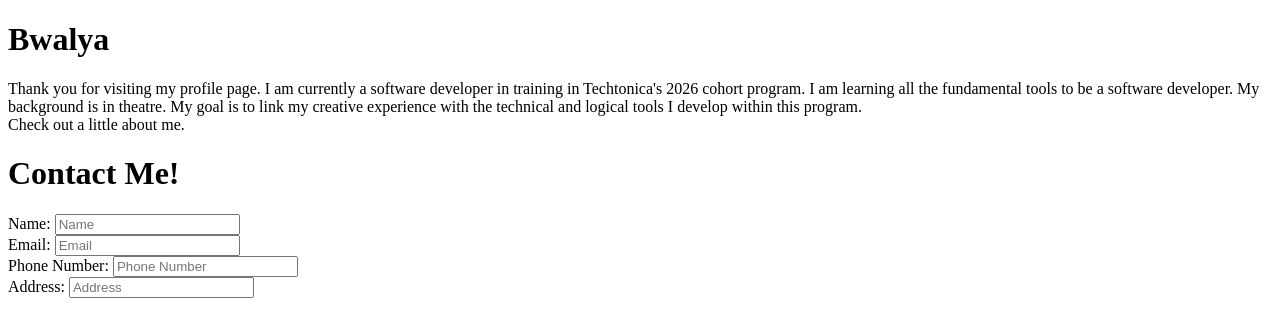
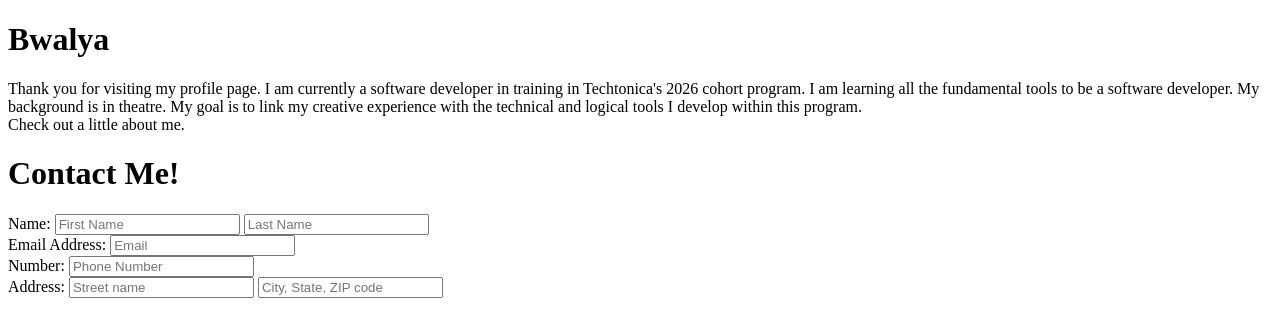
Before and after one commit to B-chis/portfolio-website, a plain HTML site: page index.html in a window 1280 px wide. Drawn offline with Linux system fonts and the light colour scheme.

Commit message:
extend address request in form/ add first+last name / change line break

```diff
--- a/index.html
+++ b/index.html
@@ -17,16 +17,18 @@
     <form>
         <h1> Contact Me!</h1>
         <label for="name">Name: </label>
-        <input type="text" placeholder="Name" id="name">
+        <input type="text" placeholder="First Name" id="first-name">
+        <input type="text" placeholder="Last Name" id="last-name">
         <br>
-        <label for="email">Email: </label>
+        <label for="email">Email Address: </label>
         <input type="text" placeholder="Email" id="email">
         <br>
-        <label for="phonenumber">Phone Number: </label>
+        <label for="phonenumber">Number: </label>
         <input type="text" placeholder="Phone Number" id="number">
         <br>
         <label for="address">Address: </label>
-        <input type="address" placeholder="Address" id="address">
+        <input type="text" placeholder="Street name" id="street-name">
+        <input type="text" placeholder="City, State, ZIP code" id="city-state-zip">
     </form>
 </body>
 </html>
```
